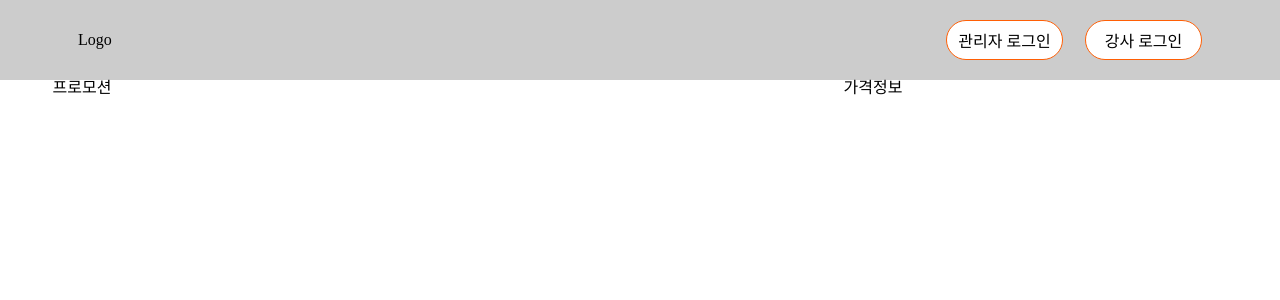
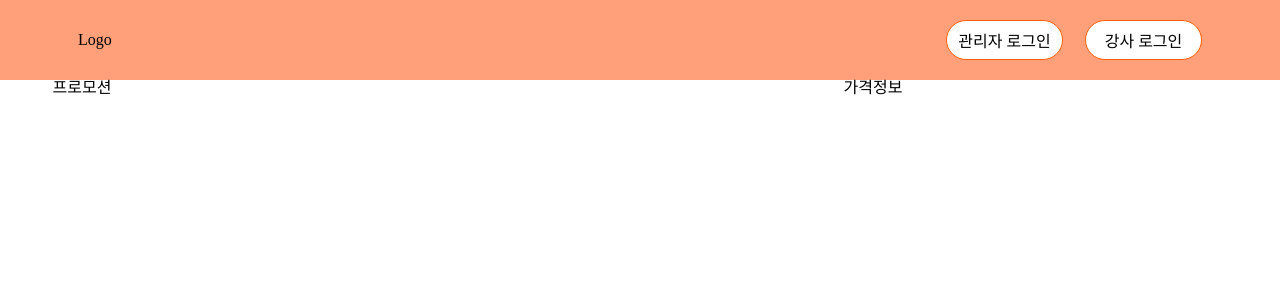
Before and after one commit to hobbyloop/hobbyloop-webF, a React (Create React App) app: page /home in a window 1280 px wide. Shown: the top 300 px of the page. Built offline with nearby package versions, Linux system fonts and the light colour scheme.

Commit message:
✨ Feat: Headers 컴포넌트 children 개수에 따라 레이아웃 변경하도록

```diff
--- a/src/components/common/templates/Header.tsx
+++ b/src/components/common/templates/Header.tsx
@@ -5,18 +5,22 @@ interface HeaderProps {
   children: React.ReactNode;
 }
 
-const Container = styled.div`
+const Container = styled.div<{ multipleChildren: boolean }>`
   display: flex;
   align-items: center;
-  justify-content: space-between;
-  width: 100vw;
+  width: 100%;
   height: 80px;
   padding: 0 78px;
-  background-color: #ccc;
+  background-color: lightsalmon;
+  justify-content: ${(props) =>
+    props.multipleChildren ? "space-between" : "flex-start"};
 `;
 
 function Header({ children }: HeaderProps) {
-  return <Container>{children}</Container>;
+  const childCount = React.Children.count(children);
+  const multipleChildren = childCount > 1;
+
+  return <Container multipleChildren={multipleChildren}>{children}</Container>;
 }
 
 export default Header;
```
